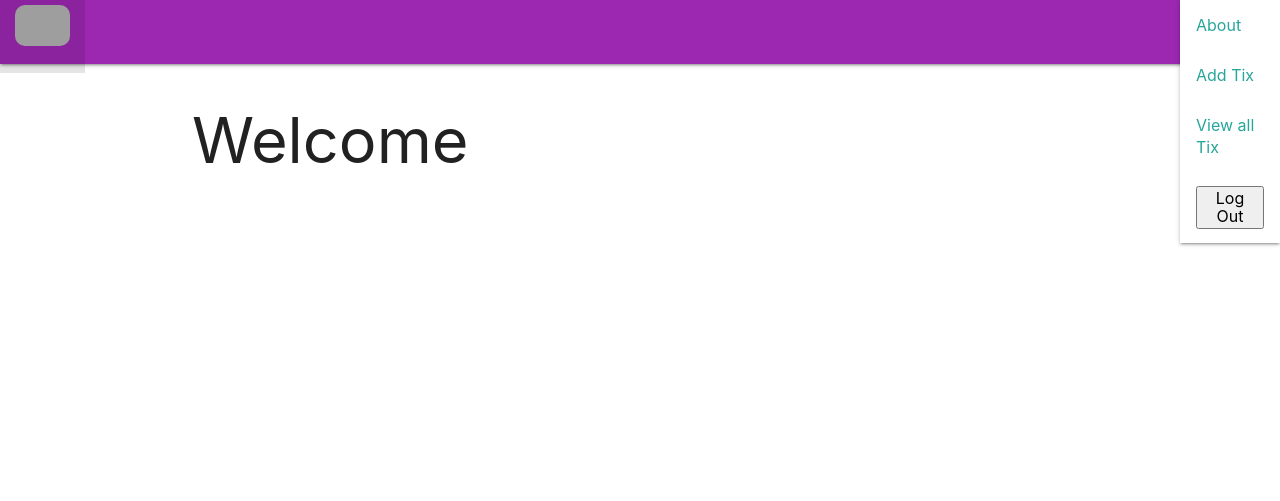
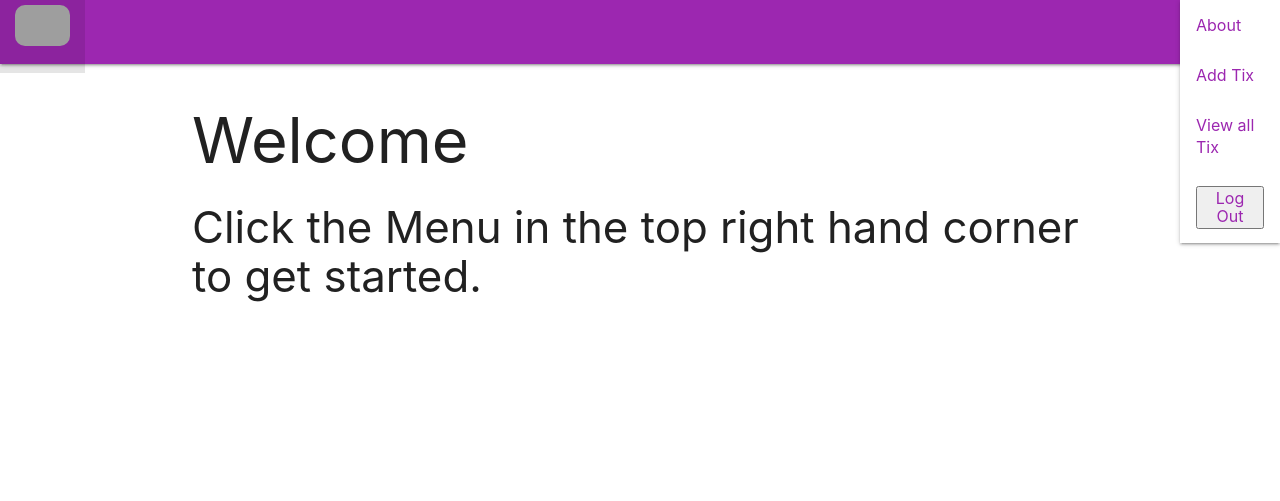
Before and after one commit to e-w-davis/tixtracker, a Django app: page / in a window 1280 px wide, after a click on "MENU". Shown: the top 501 px of the page. Run offline with Django 4.2, Linux system fonts and the light colour scheme; the visitor is signed in with stand-in values (Sample User, id 1); grey boxes are pictures that could not be loaded.

Commit message:
styling change

```diff
--- a/main_app/static/css/style.css
+++ b/main_app/static/css/style.css
@@ -15,6 +15,13 @@ body > header.navbar-fixed > nav > div.nav-wrapper > ul > li > a.left > img.logo
     margin-top: 5px;
     border-radius: 10px;
 }
+
+body > main > img.background {
+    position: absolute;
+    top: 200px;
+    left: 0;
+
+}
 main {
     flex: 1 0 auto;
 }
--- a/main_app/templates/base.html
+++ b/main_app/templates/base.html
@@ -25,14 +25,14 @@
                     <a class='right dropdown-trigger btn indigo accent-4' href='#' data-target='dropdown1'>Menu</a>
 
                     <ul id='dropdown1' class="dropdown-content">
-                        <li><a href="{% url 'about' %}">About</a></li>
+                        <li><a href="{% url 'about' %}"><span class="purple-text">About</span></a></li>
                         {% if user.is_authenticated %}
-                        <li><a href="{% url 'tix_create' %}">Add Tix</a></li>
-                        <li><a href="{% url 'index' %}">View all Tix</a></li>
-                        <li><a href="{% url 'logout'%}"><button type="submit">Log Out</button></a></li>
+                        <li><a href="{% url 'tix_create' %}"><span class="purple-text">Add Tix</span></a></li>
+                        <li><a href="{% url 'index' %}"><span class="purple-text">View all Tix</span></a></li>
+                        <li><a href="{% url 'logout'%}"><button type="submit"><span class="purple-text">Log Out</span></button></a></li>
                         {% else %}
-                        <li><a href="{% url 'signup'%}"><button type="submit">Sign Up</button></a></li>
-                        <li><a href="{% url 'login'%}"><button type="submit">Log In</button></a></li>
+                        <li><a href="{% url 'signup'%}"><button type="submit"><span class="purple-text">Sign Up</span></button></a></li>
+                        <li><a href="{% url 'login'%}"><button type="submit"><span class="purple-text">Log In</span></button></a></li>
                         {% endif %}
                     </ul>
                 </div>
--- a/main_app/templates/home.html
+++ b/main_app/templates/home.html
@@ -1,6 +1,8 @@
 {% extends 'base.html' %} {% block content %}
 {% if user.is_authenticated %}
     <h1>Welcome</h1>
+
+    <h3> Click the Menu in the top right hand corner to get started. </h3>
 {% else %}
     <h1> Welcome to Tix Tracker</h1>
 
```
